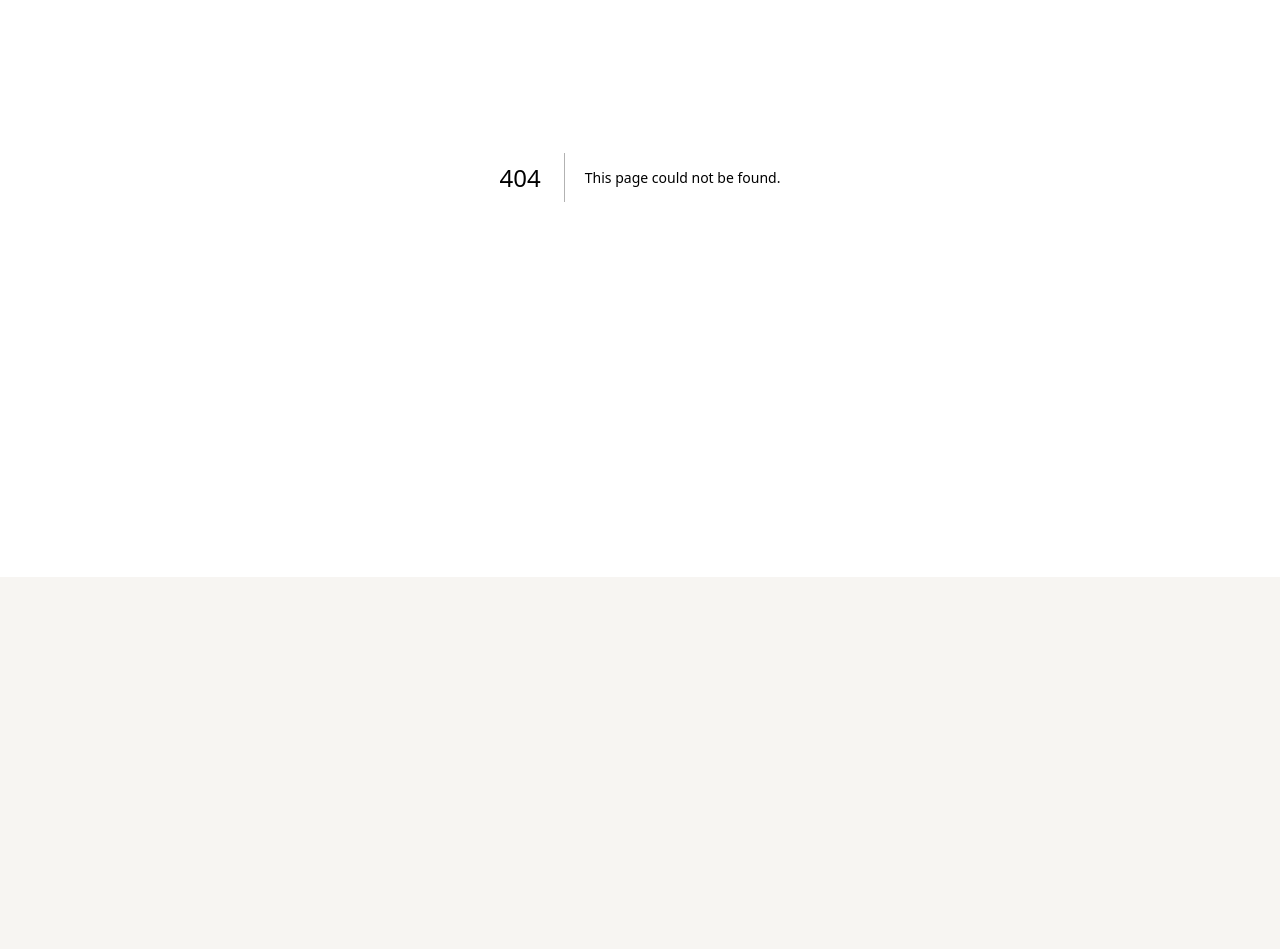
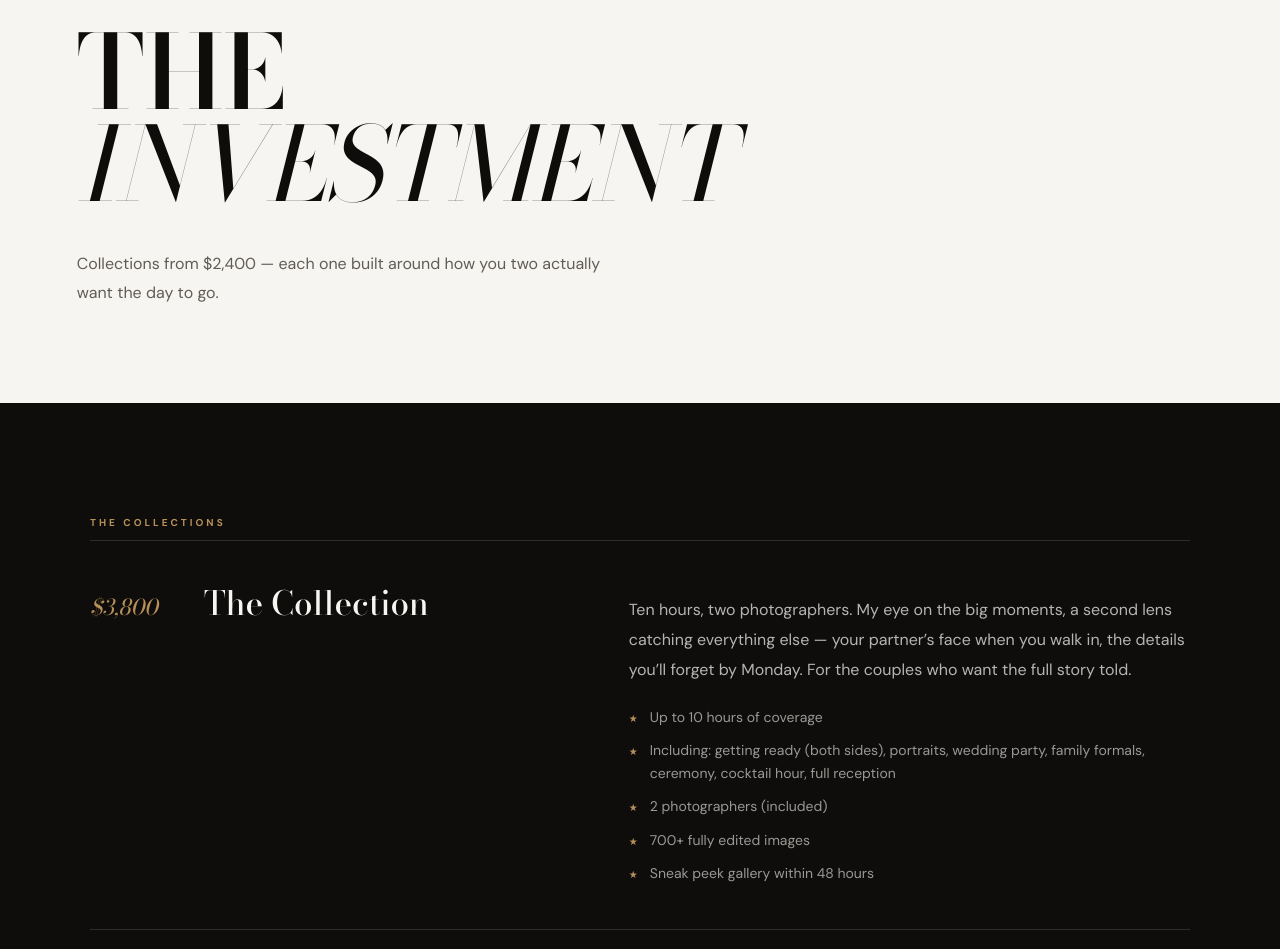
Before and after one commit to leiphotographycollective/photohome, a Next.js app: page /investment in a window 1280 px wide. Before the commit this address had no page. Shown: the part 223-1172 px from the top of the page. Before the commit the page ends 800 px from the top, so only its background shows below. Built offline with nearby package versions, Linux system fonts and the light colour scheme.

Commit message:
Add /investment page with three collections, inclusions strip, add-ons

```diff
--- /dev/null
+++ b/src/app/(site)/investment/page.tsx
@@ -0,0 +1,312 @@
+import type { Metadata } from "next";
+import LeiPage from "@/components/lei/LeiPage";
+import Chrome from "@/components/lei/Chrome";
+import LeiFooter from "@/components/lei/LeiFooter";
+import { GOLD, MUTED, SERIF, cream, ink, kicker } from "@/components/lei/tokens";
+import { CtaLink, SecondaryCta } from "@/components/lei/Cta";
+import { CITY, POSITIONING } from "@/content/homepage";
+import { ADD_ONS, INCLUDED_EVERYWHERE, TIERS } from "@/content/pricing";
+
+export const metadata: Metadata = {
+  title: "Wedding Photography Investment — Collections from $2,400",
+  description: `${POSITIONING} Three wedding collections from $2,400 — The Collection, The Signature and The Intimate — for couples in the ${CITY} & beyond.`,
+};
+
+export default function InvestmentPage() {
+  return (
+    <LeiPage>
+      <Chrome />
+
+      {/* ══ Compact hero ══ */}
+      <section
+        style={{
+          position: "relative",
+          background: "#F7F5F2",
+          color: "#0E0D0B",
+          padding: "26vh 6vw 12vh",
+        }}
+      >
+        <div style={{ maxWidth: 1200, margin: "0 auto" }}>
+          <div data-fadeup="" style={kicker({ marginBottom: "3vh" }, 11, ".34em")}>
+            Investment · {CITY}
+          </div>
+          <h1
+            style={{
+              margin: 0,
+              fontFamily: SERIF,
+              fontWeight: 600,
+              lineHeight: 0.9,
+              letterSpacing: ".01em",
+            }}
+          >
+            <div data-fadeup="" style={{ fontSize: "clamp(40px,8vw,120px)" }}>
+              THE
+            </div>
+            <div data-fadeup="" style={{ fontSize: "clamp(40px,8vw,120px)" }}>
+              <em style={{ fontWeight: 400 }}>INVESTMENT</em>
+            </div>
+          </h1>
+          <p
+            data-fadeup=""
+            style={{
+              maxWidth: 560,
+              margin: "5vh 0 0",
+              fontSize: 16,
+              lineHeight: 1.8,
+              color: MUTED,
+            }}
+          >
+            Collections from $2,400 — each one built around how you two
+            actually want the day to go.
+          </p>
+        </div>
+      </section>
+
+      {/* ══ The three collections ══ */}
+      <section
+        style={{
+          position: "relative",
+          background: "#0E0D0B",
+          color: "#F7F5F2",
+          padding: "14vh 6vw",
+        }}
+      >
+        <div style={{ maxWidth: 1100, margin: "0 auto" }}>
+          <div data-fadeup="" style={kicker({ marginBottom: 10 }, 10, ".3em")}>
+            The Collections
+          </div>
+          {TIERS.map((t) => (
+            <div
+              key={t.name}
+              data-step=""
+              className="lx-grid-2col"
+              style={{
+                display: "grid",
+                gridTemplateColumns: "90px 1fr 1.4fr",
+                gap: 24,
+                alignItems: "baseline",
+                padding: "44px 0",
+                borderTop: `1px solid ${cream(0.14)}`,
+              }}
+            >
+              <div
+                style={{
+                  fontFamily: SERIF,
+                  fontStyle: "italic",
+                  fontSize: 22,
+                  color: GOLD,
+                }}
+              >
+                {t.price}
+              </div>
+              <div
+                style={{
+                  fontFamily: SERIF,
+                  fontWeight: 500,
+                  fontSize: "clamp(26px,2.6vw,38px)",
+                  lineHeight: 1.1,
+                }}
+              >
+                {t.name}
+              </div>
+              <div>
+                <p
+                  style={{
+                    margin: 0,
+                    fontSize: 16,
+                    lineHeight: 1.85,
+                    color: cream(0.72),
+                  }}
+                >
+                  {t.blurb}
+                </p>
+                <ul
+                  style={{
+                    listStyle: "none",
+                    margin: "22px 0 0",
+                    padding: 0,
+                    display: "flex",
+                    flexDirection: "column",
+                    gap: 10,
+                  }}
+                >
+                  {t.facts.map((f) => (
+                    <li
+                      key={f}
+                      style={{ display: "flex", gap: 12, alignItems: "baseline" }}
+                    >
+                      <span style={{ color: GOLD, fontSize: 10, flexShrink: 0 }}>
+                        ★
+                      </span>
+                      <span
+                        style={{ fontSize: 14, lineHeight: 1.65, color: cream(0.6) }}
+                      >
+                        {f}
+                      </span>
+                    </li>
+                  ))}
+                </ul>
+              </div>
+            </div>
+          ))}
+        </div>
+      </section>
+
+      {/* ══ Every collection includes + Add-ons ══ */}
+      <section
+        style={{
+          position: "relative",
+          background: "#F7F5F2",
+          color: "#0E0D0B",
+          padding: "14vh 6vw",
+        }}
+      >
+        <div
+          className="lx-grid-2col"
+          style={{
+            maxWidth: 1100,
+            margin: "0 auto",
+            display: "grid",
+            gridTemplateColumns: "1fr 1fr",
+            gap: "6vw",
+            alignItems: "start",
+          }}
+        >
+          <div>
+            <div data-fadeup="" style={kicker({ marginBottom: 24 }, 10, ".3em")}>
+              Every collection includes
+            </div>
+            <ul
+              style={{
+                listStyle: "none",
+                margin: 0,
+                padding: 0,
+                display: "flex",
+                flexDirection: "column",
+                gap: 18,
+              }}
+            >
+              {INCLUDED_EVERYWHERE.map((line) => (
+                <li
+                  key={line}
+                  data-fadeup=""
+                  style={{
+                    display: "flex",
+                    gap: 14,
+                    alignItems: "baseline",
+                    borderTop: `1px solid ${ink(0.12)}`,
+                    paddingTop: 18,
+                  }}
+                >
+                  <span style={{ color: GOLD, fontSize: 11, flexShrink: 0 }}>★</span>
+                  <span style={{ fontSize: 15, lineHeight: 1.7, color: MUTED }}>
+                    {line}
+                  </span>
+                </li>
+              ))}
+            </ul>
+          </div>
+          <div>
+            <div data-fadeup="" style={kicker({ marginBottom: 24 }, 10, ".3em")}>
+              Add-ons
+            </div>
+            <div style={{ display: "flex", flexDirection: "column", gap: 18 }}>
+              {ADD_ONS.map((a) => (
+                <div
+                  key={a.name}
+                  data-fadeup=""
+                  style={{ borderTop: `1px solid ${ink(0.12)}`, paddingTop: 18 }}
+                >
+                  <div
+                    style={{
+                      display: "flex",
+                      justifyContent: "space-between",
+                      alignItems: "baseline",
+                      gap: 16,
+                    }}
+                  >
+                    <span
+                      style={{
+                        fontFamily: SERIF,
+                        fontWeight: 500,
+                        fontSize: "clamp(20px,1.8vw,26px)",
+                      }}
+                    >
+                      {a.name}
+                    </span>
+                    <span
+                      style={{
+                        fontFamily: SERIF,
+                        fontStyle: "italic",
+                        fontSize: 20,
+                        color: GOLD,
+                        whiteSpace: "nowrap",
+                      }}
+                    >
+                      {a.price}
+                    </span>
+                  </div>
+                  <div
+                    style={{
+                      marginTop: 8,
+                      fontSize: 13,
+                      lineHeight: 1.6,
+                      color: MUTED,
+                    }}
+                  >
+                    {a.note}
+                  </div>
+                </div>
+              ))}
+            </div>
+          </div>
+        </div>
+      </section>
+
+      {/* ══ Closing CTA + footer ══ */}
+      <section
+        style={{
+          position: "relative",
+          background: "#0E0D0B",
+          color: "#F7F5F2",
+          padding: "18vh 6vw 0",
+          textAlign: "center",
+        }}
+      >
+        <div data-fadeup="" style={kicker({ marginBottom: 22 }, 10, ".3em")}>
+          Tailored to you
+        </div>
+        <h2
+          data-fadeup=""
+          style={{
+            margin: "0 auto",
+            fontFamily: SERIF,
+            fontWeight: 500,
+            fontSize: "clamp(34px,5vw,64px)",
+            lineHeight: 1.12,
+            maxWidth: 820,
+            textWrap: "pretty",
+          }}
+        >
+          Every collection can be tailored — <em>tell me about your day.</em>
+        </h2>
+        <div
+          data-fadeup=""
+          style={{
+            marginTop: 40,
+            display: "flex",
+            flexDirection: "column",
+            alignItems: "center",
+            gap: 16,
+          }}
+        >
+          <CtaLink />
+          <SecondaryCta dark />
+        </div>
+        <div style={{ padding: "14vh 38px 0", textAlign: "left" }}>
+          <LeiFooter links={["home", "work", "about", "inquire"]} />
+        </div>
+      </section>
+    </LeiPage>
+  );
+}
```
